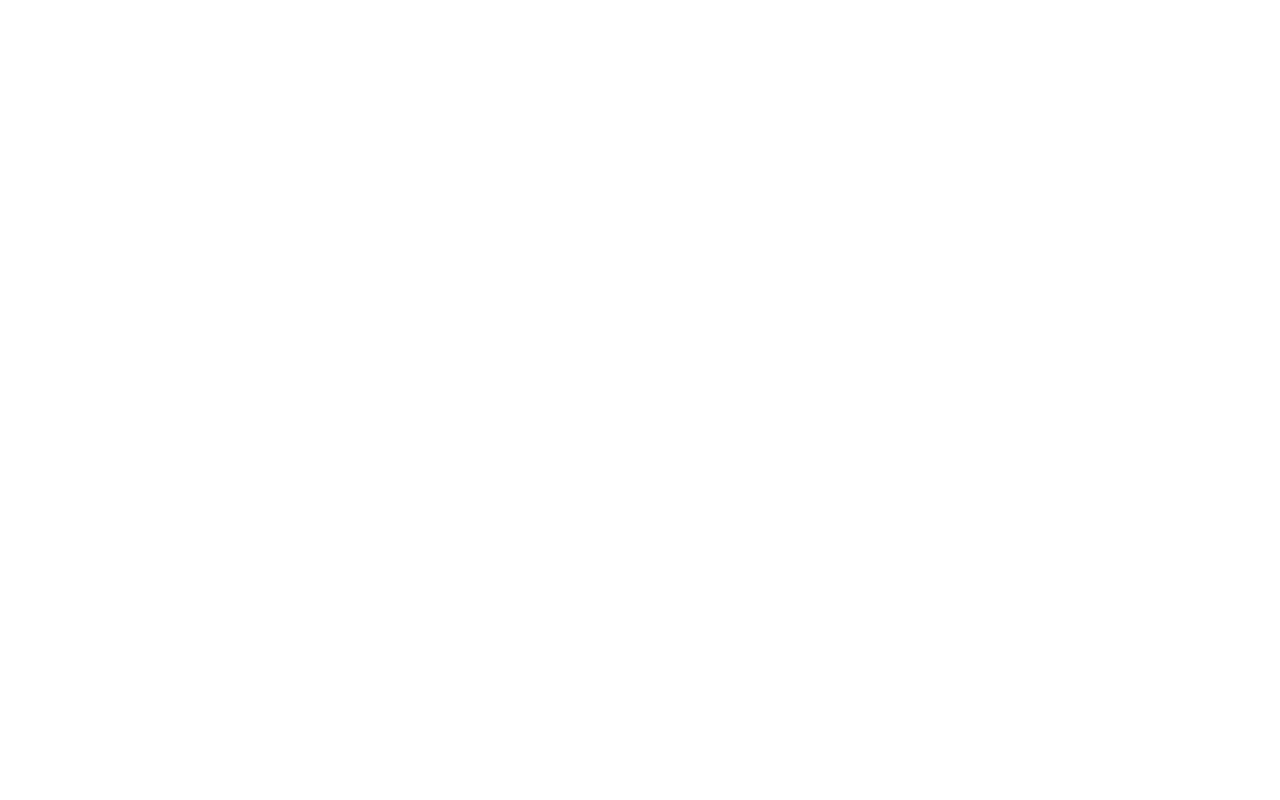
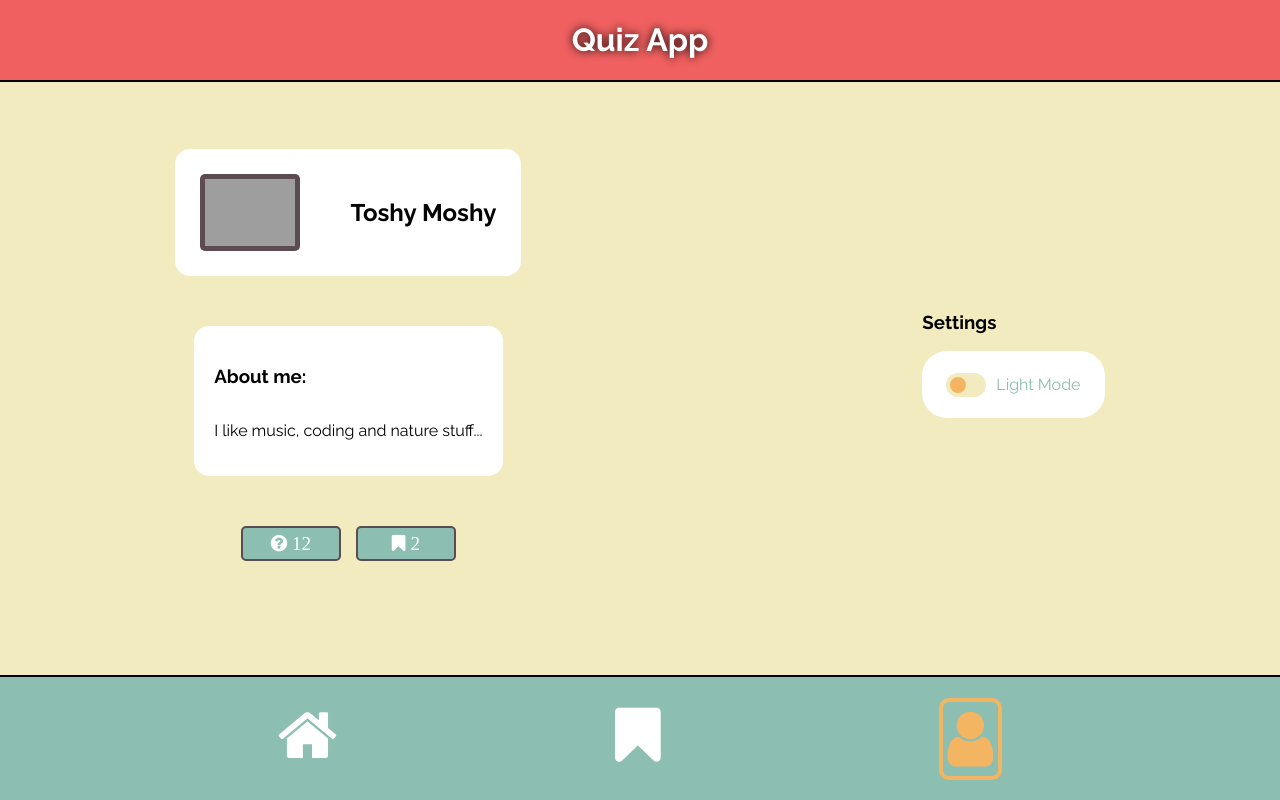
Before and after one commit to toshydev/quiz-app, a plain HTML site: page profile.html in a window 1280 px wide. Drawn offline with Linux system fonts and the light colour scheme; grey boxes are pictures that could not be loaded.

Commit message:
add profile page

```diff
--- a/CSS/styles.css
+++ b/CSS/styles.css
@@ -142,6 +142,72 @@ i:hover {
   border-radius: 10px;
 }
 
+.toggle-checkbox-wrapper {
+  background-color: #fff;
+  border-radius: 25px;
+  padding: 24px;
+}
+
+.toggle-checkbox {
+  display: none;
+}
+
+.toggle-checkbox:checked + .slider::before {
+  background-color: grey;
+}
+.toggle-checkbox:checked + .slider::after {
+  background-color: black;
+  transform: translateX(16px);
+}
+
+.toggle-checkbox:checked ~ .slider > .toggle-switch.opt1 {
+  display: none;
+}
+.toggle-checkbox:checked ~ .slider > .toggle-switch.opt2 {
+  display: inline-block;
+}
+
+.slider {
+  position: relative;
+}
+
+.slider::before {
+  background: var(--beige);
+  border-radius: 34px;
+  bottom: 0;
+  content: "";
+  height: 24px;
+  margin: auto;
+  position: absolute;
+  top: 0;
+  width: 40px;
+}
+
+.slider::after {
+  background: var(--yellow);
+  border-radius: 50%;
+  bottom: 0;
+  content: "";
+  height: 16px;
+  left: 4px;
+  margin: auto;
+  position: absolute;
+  top: 0;
+  transition: 0.4s;
+  width: 16px;
+}
+
+.toggle-switch {
+  margin-left: 50px;
+}
+.toggle-switch.opt1 {
+  color: var(--green);
+}
+.toggle-switch.opt2 {
+  color: var(--brown);
+  display: none;
+}
+
 #header-link {
   text-decoration: none;
   font-weight: bold;
@@ -170,3 +236,58 @@ i:hover {
 #nav-bar li {
   text-align: center;
 }
+
+#profile {
+  display: flex;
+  flex-direction: column;
+  align-items: center;
+}
+
+#user {
+  display: flex;
+  align-items: center;
+  background-color: white;
+  padding: 25px;
+  gap: 50px;
+  border-radius: 15px;
+}
+
+#user img {
+  background-color: var(--brown);
+  padding: 5px;
+  border-radius: 5px;
+}
+
+#about {
+  flex-direction: column;
+  display: flex;
+  align-items: center;
+  background-color: white;
+  border-radius: 15px;
+  padding: 20px;
+}
+
+#about h3 {
+  align-self: flex-start;
+}
+
+#badges {
+  display: flex;
+  flex-direction: row;
+  flex-wrap: wrap;
+  gap: 15px;
+}
+
+#badges button {
+  width: 100px;
+  height: 35px;
+  font-size: 1.2em;
+}
+
+#badges button:hover {
+  background-color: var(--red);
+}
+
+#badges button i:hover {
+  color: black;
+}
--- a/profile.html
+++ b/profile.html
@@ -0,0 +1,70 @@
+<!DOCTYPE html>
+<html lang="en">
+  <head>
+    <meta charset="UTF-8" />
+    <meta http-equiv="X-UA-Compatible" content="IE=edge" />
+    <meta name="viewport" content="width=device-width, initial-scale=1.0" />
+    <link rel="stylesheet" href="CSS/styles.css" />
+    <link rel="preconnect" href="https://fonts.googleapis.com" />
+    <link rel="preconnect" href="https://fonts.gstatic.com" crossorigin />
+    <link
+      href="https://fonts.googleapis.com/css2?family=Raleway:wght@400;700&display=swap"
+      rel="stylesheet"
+    />
+    <link
+      rel="stylesheet"
+      href="https://cdnjs.cloudflare.com/ajax/libs/font-awesome/4.7.0/css/font-awesome.min.css"
+    />
+    <title>Quiz App</title>
+  </head>
+  <body>
+    <header>
+      <h1><a id="header-link" href="index.html">Quiz App</a></h1>
+    </header>
+    <main id="profile">
+        <section id="user">
+            <img width="100px" src="https://snekhome.click/assets/images/snake.png" alt="Snake Logo">
+            <h2>Toshy Moshy</h2>
+        </section>
+        <section id="about">
+            <h3>About me:</h3>
+            <p>I like music, coding and nature stuff...</p>
+        </section>
+        <section id="badges">
+            <button type="button" role="questions button"><i class="fa fa-question-circle" aria-hidden="true"> 12</i>
+            </button>
+            <button type="button" role="bookmarks button"><i class="fa fa-bookmark" aria-hidden="true"> 2</i>
+            </button>
+        </section>
+        <section id="settings">
+            <h3>Settings</h3>
+            <div class="toggle-checkbox-wrapper">
+                <input class="toggle-checkbox" type="checkbox" id="toggle">
+                <label class="slider" for="toggle">
+                  <span class="toggle-switch opt1">Light Mode</span>
+                  <span class="toggle-switch opt2">Dark Mode</span>
+                </label>
+              </div>
+        </section>
+    </main>
+    <footer>
+      <ul id="nav-bar">
+        <li>
+          <a class="nav-link" href="index.html"
+            ><i class="fa fa-home" aria-hidden="true"></i
+          ></a>
+        </li>
+        <li>
+          <a class="nav-link" href="bookmarks.html"
+            ><i class="fa fa-bookmark" aria-hidden="true"></i
+          ></a>
+        </li>
+        <li>
+          <a class="nav-link current-page" href="profile.html"
+            ><i class="fa fa-user" aria-hidden="true"></i
+          ></a>
+        </li>
+      </ul>
+    </footer>
+  </body>
+</html>
```
